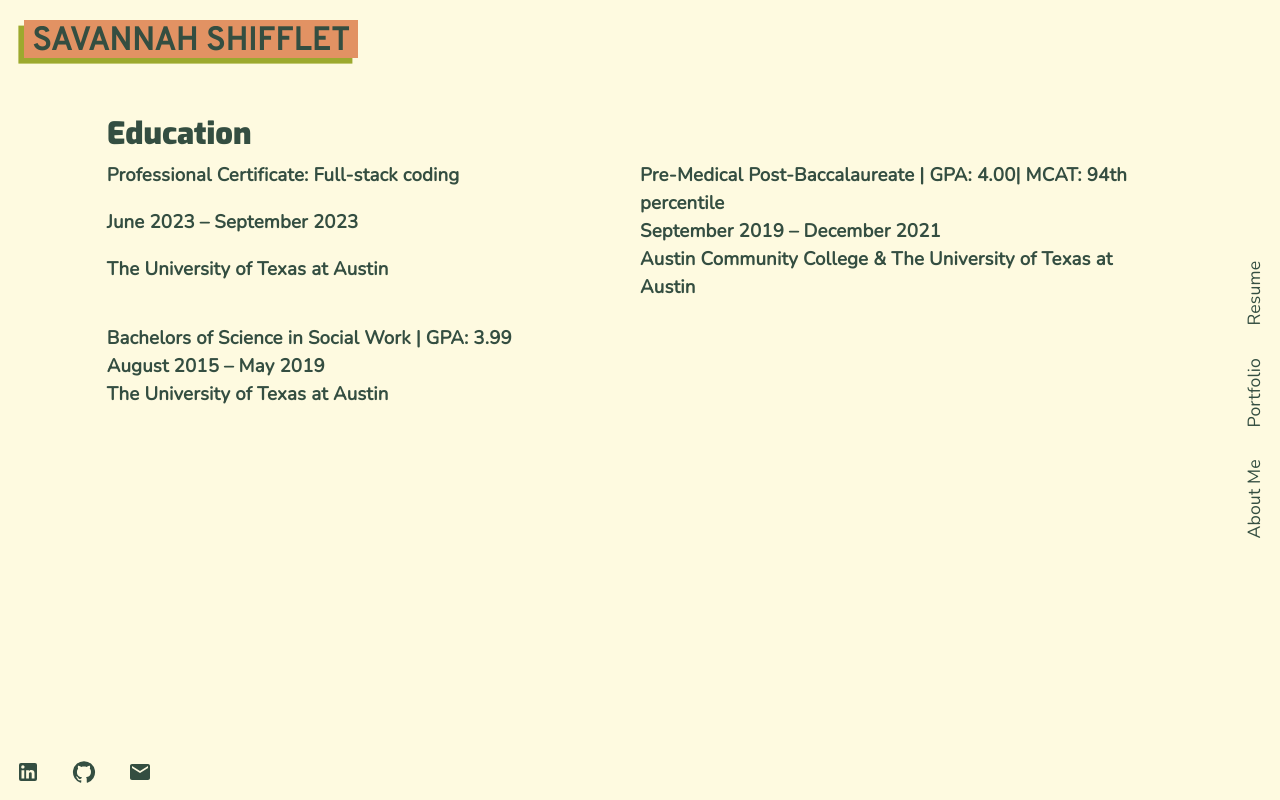
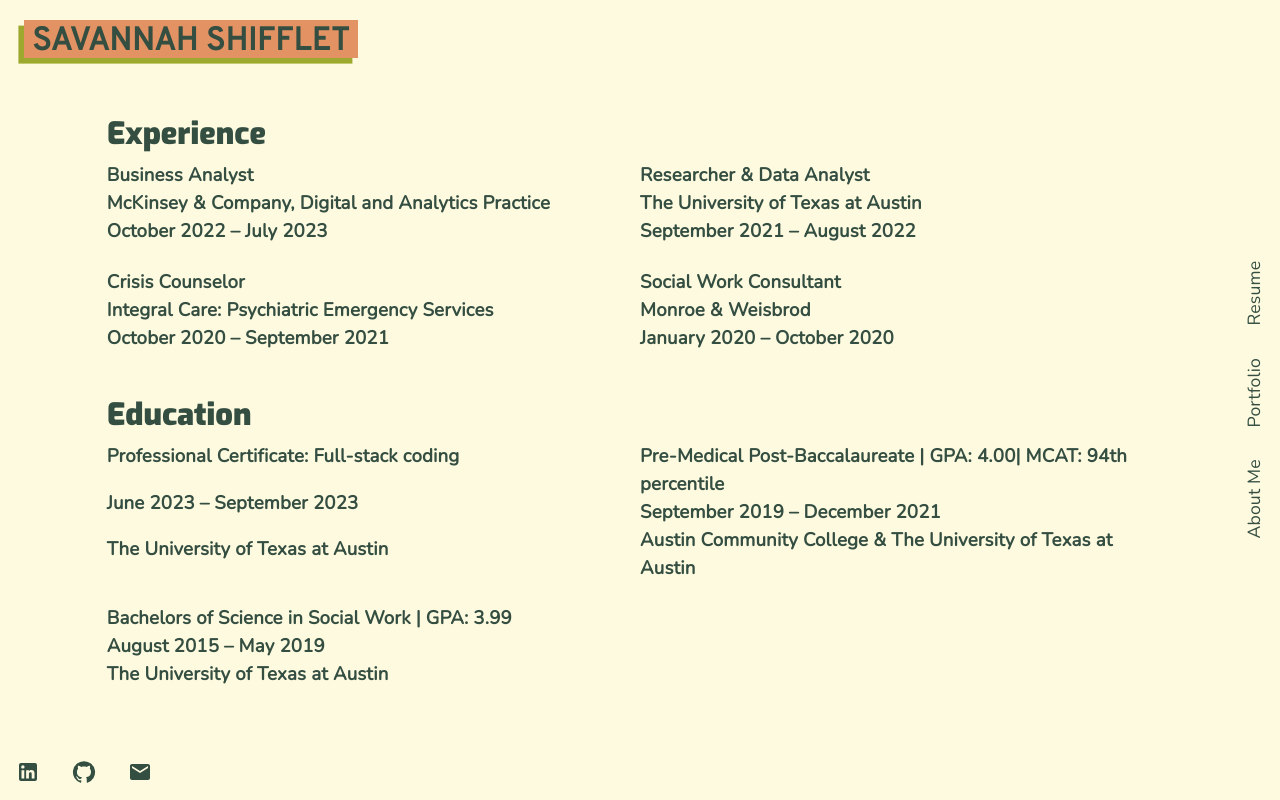
Before and after one commit to Savannah-Shifflet/professional-portfolio, a React (Create React App) app: page /resume in a window 1280 px wide. Built offline with nearby package versions, Linux system fonts and the light colour scheme.

Commit message:
added experience to resume page

```diff
--- /dev/null
+++ b/src/components/pages/Resume/Experience.js
@@ -0,0 +1,54 @@
+import React from 'react';
+import Divider from '@mui/material/Divider';
+import Grid from '@mui/material/Grid';
+import Typography from '@mui/material/Typography';
+
+
+export default function Experience() {
+
+    const experience = [
+        {
+            title: 'Business Analyst',
+            company: "McKinsey & Company, Digital and Analytics Practice",
+            time: "October 2022 – July 2023"
+        },
+        {
+            title: 'Researcher & Data Analyst',
+            company: "The University of Texas at Austin ",
+            time: "September 2021 – August 2022"
+        },
+        {
+            title: 'Crisis Counselor',
+            company: "Integral Care: Psychiatric Emergency Services",
+            time: "October 2020 – September 2021"
+        },
+        {
+            title: 'Social Work Consultant',
+            company: "Monroe & Weisbrod",
+            time: "January 2020 – October 2020"
+        }
+    ];
+
+    return (
+        <Grid container item xs={12} sx={{ mt: '0.5%' }} >
+            {experience.map((experience) => {
+                return(
+                    <>
+                    <Grid item container justifyContent={'space-between'} key={experience.title} xs={12} lg={6} sx ={{pt: '0.2em', pb: '1em', pr:'1.4em'}}>
+                        <Grid item xs={12}>
+                            <Typography variant='body1' >{experience.title}</Typography>
+                        </Grid>
+                        <Grid item xs={12}>
+                            <Typography variant='body1'>{experience.company}</Typography>
+                        </Grid>
+                        <Grid item xs={12}>
+                            <Typography variant='body1'>{experience.time}</Typography>
+                        </Grid>
+                    </Grid>
+
+                    </>
+                )
+            })}
+        </Grid>
+    )
+}
--- a/src/components/pages/Resume/index.js
+++ b/src/components/pages/Resume/index.js
@@ -3,12 +3,21 @@
 import Grid from '@mui/material/Grid';
 import Typography from '@mui/material/Typography';
 import Education from './Education';
+import Experience from './Experience';
 
 export default function Resume() {
     return (
         <Grid container item xs={12} justifyContent={'center'}>
             <Grid container item xs={12} >
                 <Header />
+            </Grid>
+            <Grid item xs={10}>
+                <Typography variant='h3' sx={{ mt: '2.5%' }}>
+                    Experience
+                </Typography>
+            </Grid>
+            <Grid item container xs ={10} justifyContent={'center'} >
+                <Experience />
             </Grid>
             <Grid item xs={10}>
                 <Typography variant='h3' sx={{ mt: '2.5%' }}>
```
